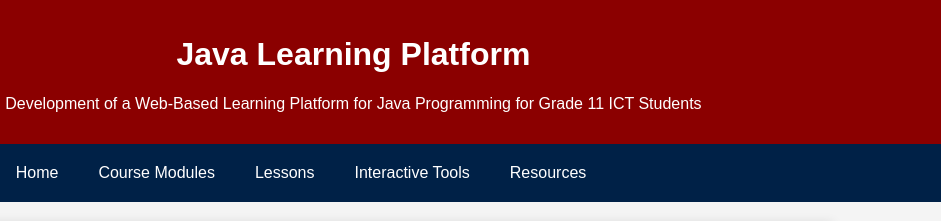
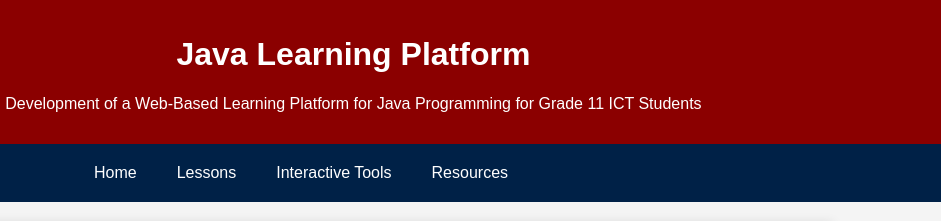
Before and after one commit to benj-1c3/benj-1c3.github.io, a plain HTML site: page index.html in a window 1280 px wide. Shown: the top 221 px of the page, 339-1280 px from the left. Drawn offline with Linux system fonts and the light colour scheme; a script that the page names is missing.

Commit message:
index.html

```diff
--- a/index.html
+++ b/index.html
@@ -125,7 +125,6 @@
     </header>
     <nav>
         <a href="#home">Home</a>
-        <a href="#modules">Course Modules</a>
         <a href="#lessons">Lessons</a>
         <a href="#tools">Interactive Tools</a>
         <a href="#resources">Resources</a>
```
